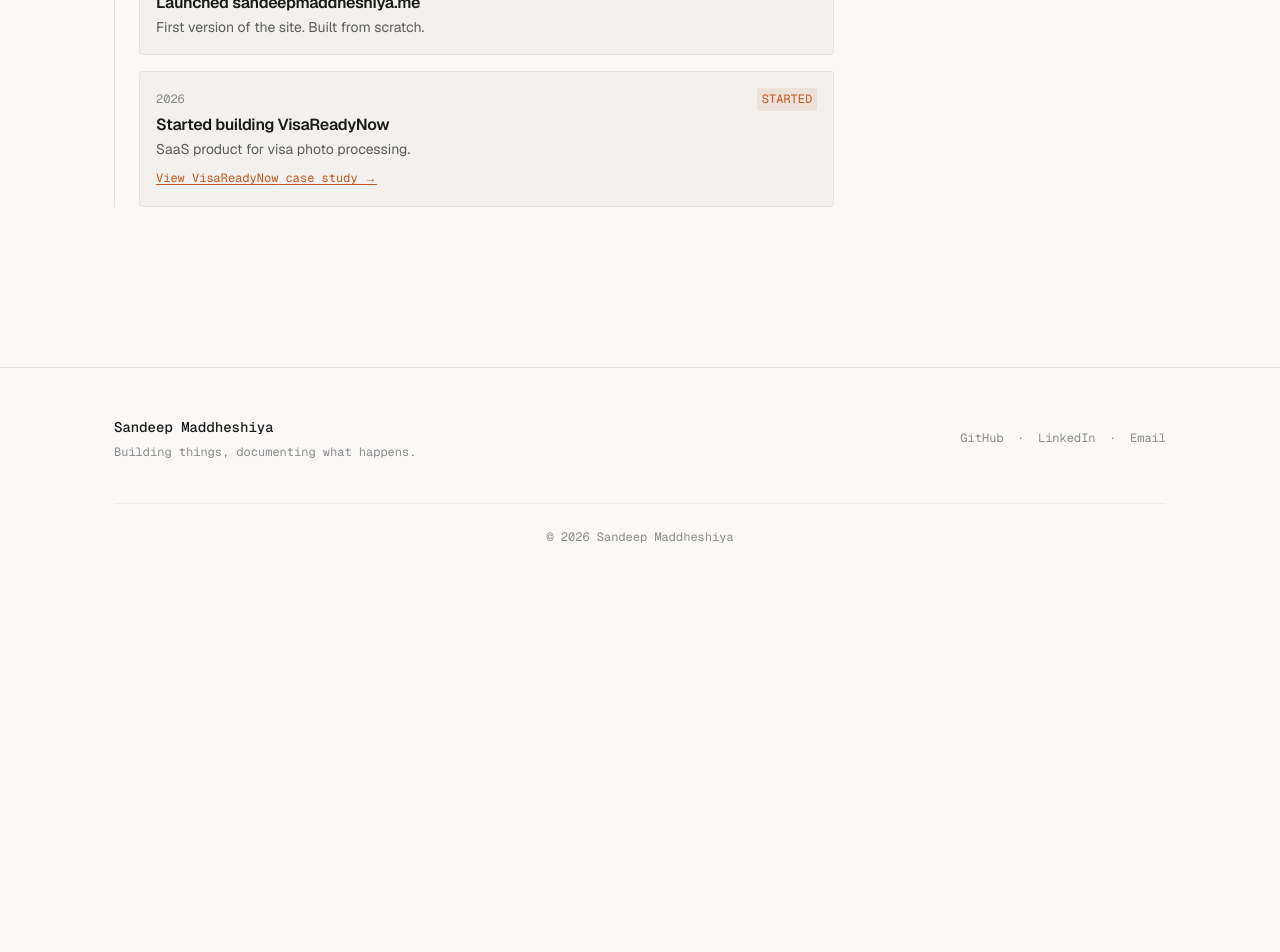
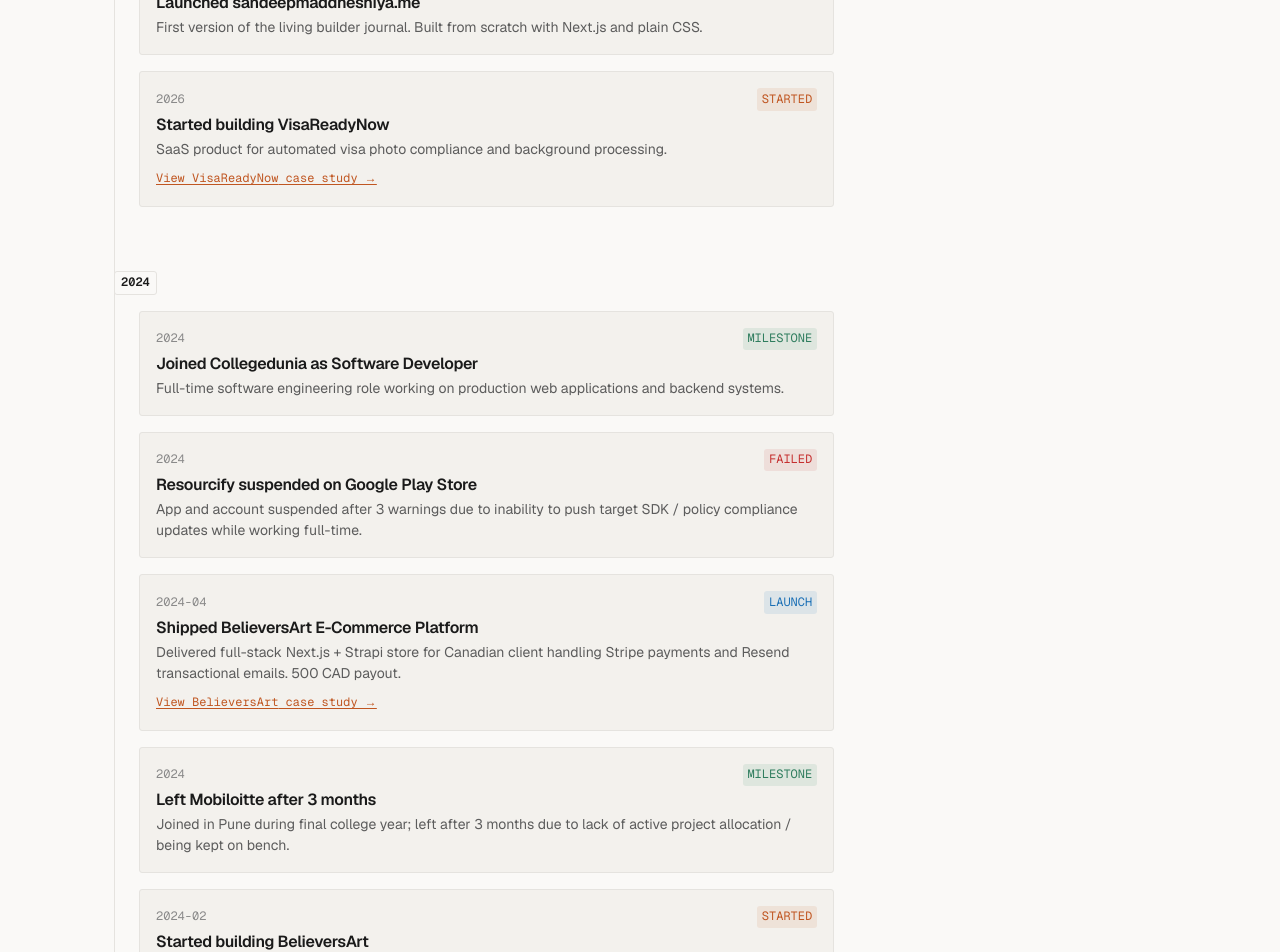
Before and after one commit to sandeepmaddheshiya/sandeepmaddheshiya.me, a Next.js app: page /timeline in a window 1280 px wide. Shown: the part 420-1372 px from the top of the page. Before the commit the page ends 1016 px from the top, so only its background shows below. Built offline with nearby package versions, Linux system fonts and the light colour scheme.

Commit message:
feat: add BelieversArt project, Resourcify post-mortem, and portfolio metrics

```diff
--- /dev/null
+++ b/content/projects/believersart.mdx
@@ -0,0 +1,67 @@
+---
+name: "BelieversArt"
+slug: "believersart"
+description: "Full-stack e-commerce platform and headless CMS built for a Canadian client to sell original sketches and artwork with automated Stripe checkout and Resend order notifications."
+status: "shipped"
+category:
+  - E-Commerce
+  - Full-Stack
+startedAt: "2024-02"
+updatedAt: "2024-04"
+technologies:
+  - Next.js
+  - Strapi
+  - Stripe
+  - Resend
+  - TypeScript
+researchHours: 30
+revenue:
+  value: 500
+  currency: "CAD"
+  note: "Client contract delivery payout"
+featured: true
+showMetrics:
+  revenue: true
+  traffic: false
+  users: false
+---
+
+## What is it?
+
+BelieversArt is a custom full-stack e-commerce platform and admin management system built for an art client in Canada. The platform allows art collectors to browse sketch collections, view high-resolution artwork previews, purchase pieces via Stripe, and track orders through a dedicated customer dashboard.
+
+## Why did I build it?
+
+The client needed an independent, customized online storefront for their art brand rather than paying ongoing SaaS subscription fees on generic e-commerce builders. Key requirements included:
+
+1. A clean, focused gallery layout with high-resolution art previews.
+2. Complete autonomy over catalog management, art sizing variants, and pricing without recurring platform fees.
+3. Automated payment workflows and instant transactional order emails.
+
+## The problem
+
+Standard off-the-shelf e-commerce builders imposed recurring monthly fees, transaction commissions, and limited customization for unique sketch variants (dimensions, paper weight, custom framing options), along with poor performance on high-resolution image portfolios.
+
+## Building it
+
+### 1. Storefront & App Architecture
+- Built with **Next.js (App Router)** utilizing Server Components for fast page loads and clean indexing of product catalog pages.
+- Client-side state managed the shopping cart, customer checkout inputs, and live currency calculations.
+
+### 2. Headless Content Management
+- Integrated **Strapi CMS** as the headless backend, providing the artist with a dedicated admin dashboard to publish new sketches, manage inventory stock, and update pricing without modifying code.
+
+### 3. Payment Processing
+- Integrated **Stripe Checkout** with webhook endpoints to handle asynchronous payment confirmations, verify transaction signatures, and update order statuses.
+
+### 4. Transactional Messaging
+- Integrated **Resend** for sending immediate order confirmation receipts to buyers and dispatch notifications to the seller.
+
+## What happened
+
+Delivered across a 2-month development cycle. The store handled real user purchases smoothly with verified Stripe payouts, and the client completed the 500 CAD contract payment.
+
+## What I learned
+
+1. **Webhook Idempotency:** Payment webhooks can be delivered more than once by gateways; designing order creation handlers with strict idempotency keys avoids duplicate order records.
+2. **Headless CMS Workflows:** Decoupling the admin interface (Strapi) from the public storefront (Next.js) gave the client total editorial freedom while keeping the frontend performant.
--- a/content/timeline.ts
+++ b/content/timeline.ts
@@ -11,14 +11,53 @@
     date: '2026-10-04',
     title: 'Launched sandeepmaddheshiya.me',
     kind: 'launch',
-    note: 'First version of the site. Built from scratch.',
+    note: 'First version of the living builder journal. Built from scratch with Next.js and plain CSS.',
   },
   {
     date: '2026',
     title: 'Started building VisaReadyNow',
     kind: 'start',
     project: 'visareadynow',
-    note: 'SaaS product for visa photo processing.',
+    note: 'SaaS product for automated visa photo compliance and background processing.',
   },
-  // [Add more events as they happen]
+  {
+    date: '2024',
+    title: 'Joined Collegedunia as Software Developer',
+    kind: 'milestone',
+    note: 'Full-time software engineering role working on production web applications and backend systems.',
+  },
+  {
+    date: '2024',
+    title: 'Resourcify suspended on Google Play Store',
+    kind: 'fail',
+    project: 'resourcify',
+    note: 'App and account suspended after 3 warnings due to inability to push target SDK / policy compliance updates while working full-time.',
+  },
+  {
+    date: '2024-04',
+    title: 'Shipped BelieversArt E-Commerce Platform',
+    kind: 'launch',
+    project: 'believersart',
+    note: 'Delivered full-stack Next.js + Strapi store for Canadian client handling Stripe payments and Resend transactional emails. 500 CAD payout.',
+  },
+  {
+    date: '2024',
+    title: 'Left Mobiloitte after 3 months',
+    kind: 'milestone',
+    note: 'Joined in Pune during final college year; left after 3 months due to lack of active project allocation / being kept on bench.',
+  },
+  {
+    date: '2024-02',
+    title: 'Started building BelieversArt',
+    kind: 'start',
+    project: 'believersart',
+    note: 'Began architecture and implementation of custom sketch storefront with headless Strapi CMS and Stripe.',
+  },
+  {
+    date: '2023',
+    title: 'Launched Resourcify on Google Play Store',
+    kind: 'launch',
+    project: 'resourcify',
+    note: 'First production mobile app built with Flutter, Dart, and SendGrid. Reached 1,000+ organic downloads helping college students with free, ad-free semester exam prep.',
+  },
 ]
--- a/src/app/failed-projects/page.tsx
+++ b/src/app/failed-projects/page.tsx
@@ -51,6 +51,9 @@
                     <span>Started: {f.startedAt}</span>
                     {f.stoppedAt && <span>Stopped: {f.stoppedAt}</span>}
                     {f.timeSpent && <span>Time invested: {f.timeSpent}</span>}
+                    {f.technologies && f.technologies.length > 0 && (
+                      <span>Stack: {f.technologies.join(', ')}</span>
+                    )}
                   </div>
                 </div>
 
--- a/src/components/TechEvidenceList.tsx
+++ b/src/components/TechEvidenceList.tsx
@@ -3,7 +3,7 @@
 
 type TechItem = {
   name: string
-  projects: { name: string; slug: string }[]
+  projects: { name: string; href: string }[]
   purpose?: string
 }
 
@@ -21,8 +21,8 @@
             <div className={styles.usedIn}>
               <span className={styles.usedLabel}>Used in: </span>
               {item.projects.map((proj, idx) => (
-                <span key={proj.slug}>
-                  <Link href={`/projects/${proj.slug}`} className={styles.projectLink}>
+                <span key={proj.href + idx}>
+                  <Link href={proj.href} className={styles.projectLink}>
                     {proj.name}
                   </Link>
                   {idx < item.projects.length - 1 && ', '}
--- a/src/lib/content.ts
+++ b/src/lib/content.ts
@@ -171,14 +171,22 @@
 }
 
 // ── Technology Evidence Map ─────────────────────────────────────
-export function getTechEvidenceMap(): Record<string, { name: string; slug: string }[]> {
+export function getTechEvidenceMap(): Record<string, { name: string; href: string }[]> {
   const projects = getProjects()
-  const map: Record<string, { name: string; slug: string }[]> = {}
+  const failedProjects = getFailedProjects()
+  const map: Record<string, { name: string; href: string }[]> = {}
 
   projects.forEach((project) => {
     project.technologies.forEach((tech) => {
       if (!map[tech]) map[tech] = []
-      map[tech].push({ name: project.name, slug: project.slug })
+      map[tech].push({ name: project.name, href: `/projects/${project.slug}` })
+    })
+  })
+
+  failedProjects.forEach((fp) => {
+    fp.technologies?.forEach((tech) => {
+      if (!map[tech]) map[tech] = []
+      map[tech].push({ name: `${fp.name}`, href: `/failed-projects` })
     })
   })
 
--- a/src/lib/schemas.ts
+++ b/src/lib/schemas.ts
@@ -136,6 +136,7 @@
   startedAt: z.string(),
   stoppedAt: z.string().optional(),
   timeSpent: z.string().optional(),
+  technologies: z.array(z.string()).default([]),
   status: z.string().default('failed'),
 })
 
```
Also changed, not shown: content/failed-projects/resourcify.mdx (added, +35 -0 lines), content/metrics.ts (+12 -3 lines), src/app/about/page.tsx (+12 -0 lines).
